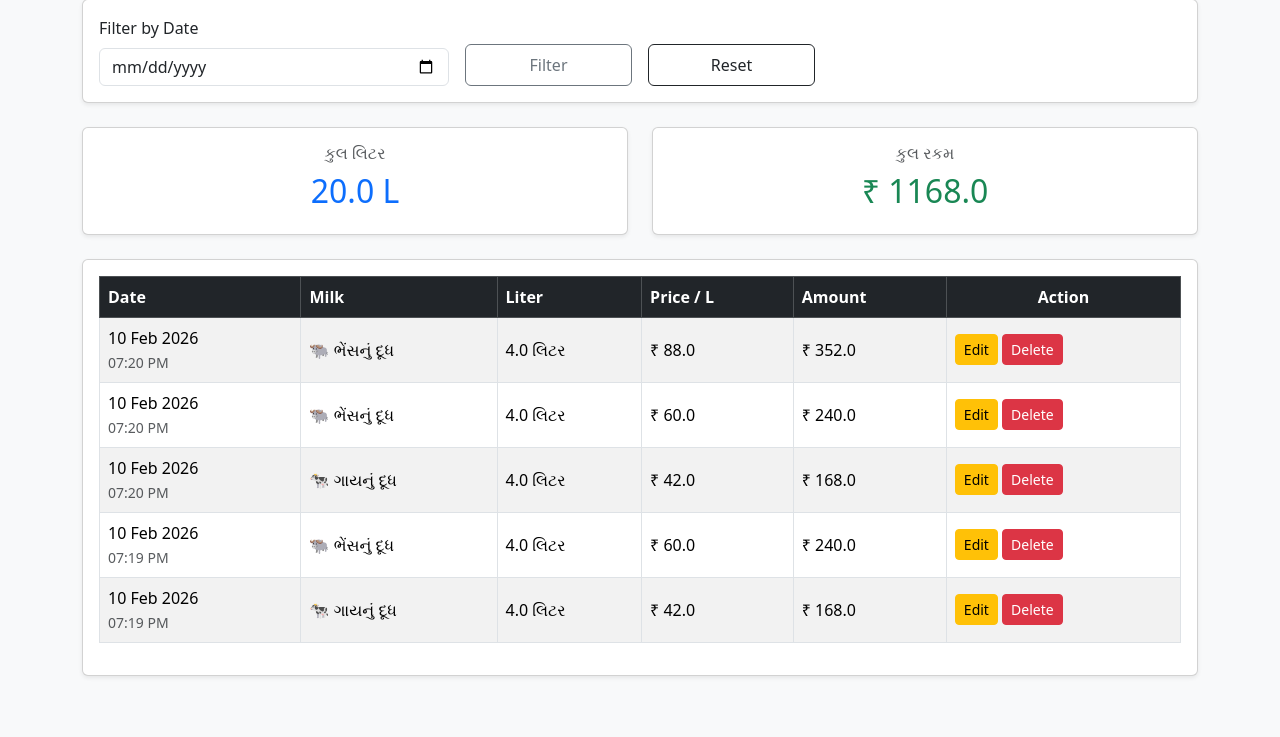
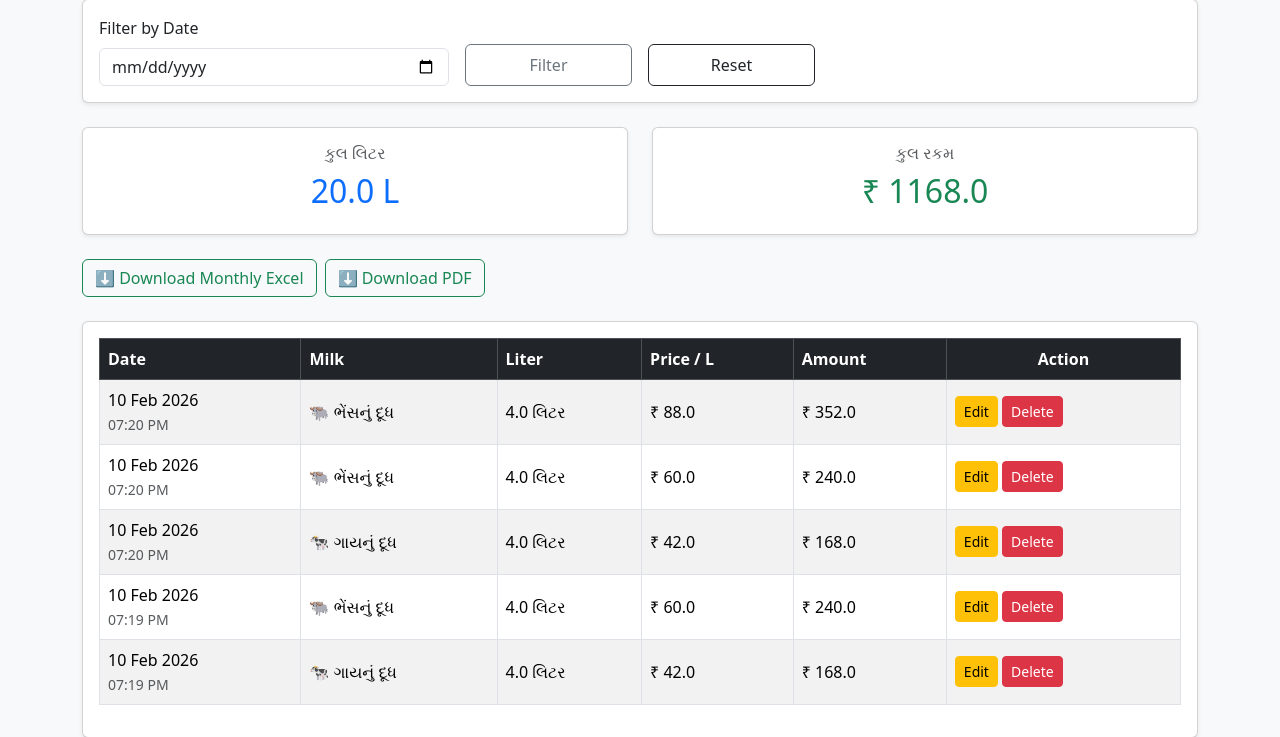
Before and after one commit to vedant194107/Entryofmilks, a Django app: page / in a window 1280 px wide. Shown: the part 335-1072 px from the top of the page. Before the commit the page ends 1012 px from the top, so only its background shows below. Run offline with Django 5.2, Linux system fonts and the light colour scheme; data comes from the database, SQL or seed files in the repository.

Commit message:
changes done

```diff
--- a/core/templates/dashboard.html
+++ b/core/templates/dashboard.html
@@ -134,6 +134,14 @@
         </div>
       </div>
 
+      <!-- DOWNLOAD BUTTONS -->
+      {% if entries %}
+        <div class="d-flex gap-2 mb-4">
+          <a href="/monthly-excel/?month={{ entries.0.date|date:'Y-m' }}" class="btn btn-outline-success">⬇ Download Monthly Excel</a>
+          <a href="/download-pdf/" class="btn btn-outline-success">⬇ Download PDF</a>
+        </div>
+      {% endif %}
+
       <!-- TABLE -->
       <div class="card shadow-sm">
         <div class="card-body">
```
